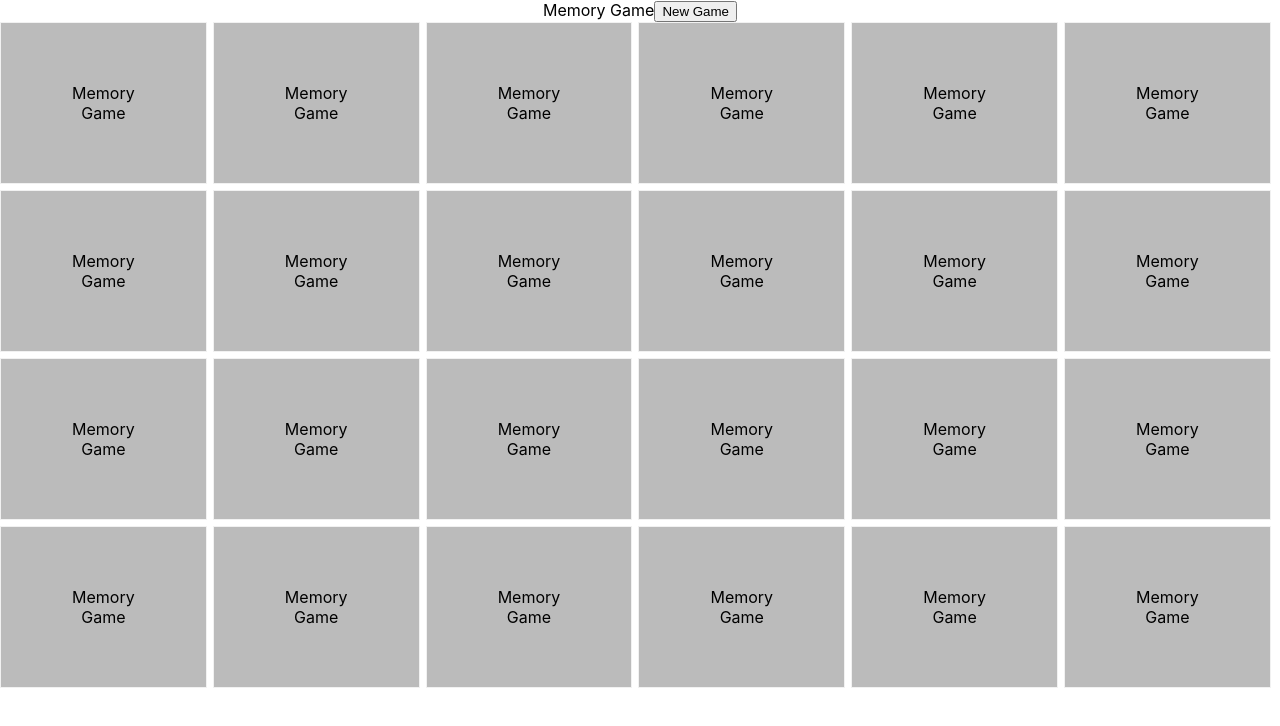
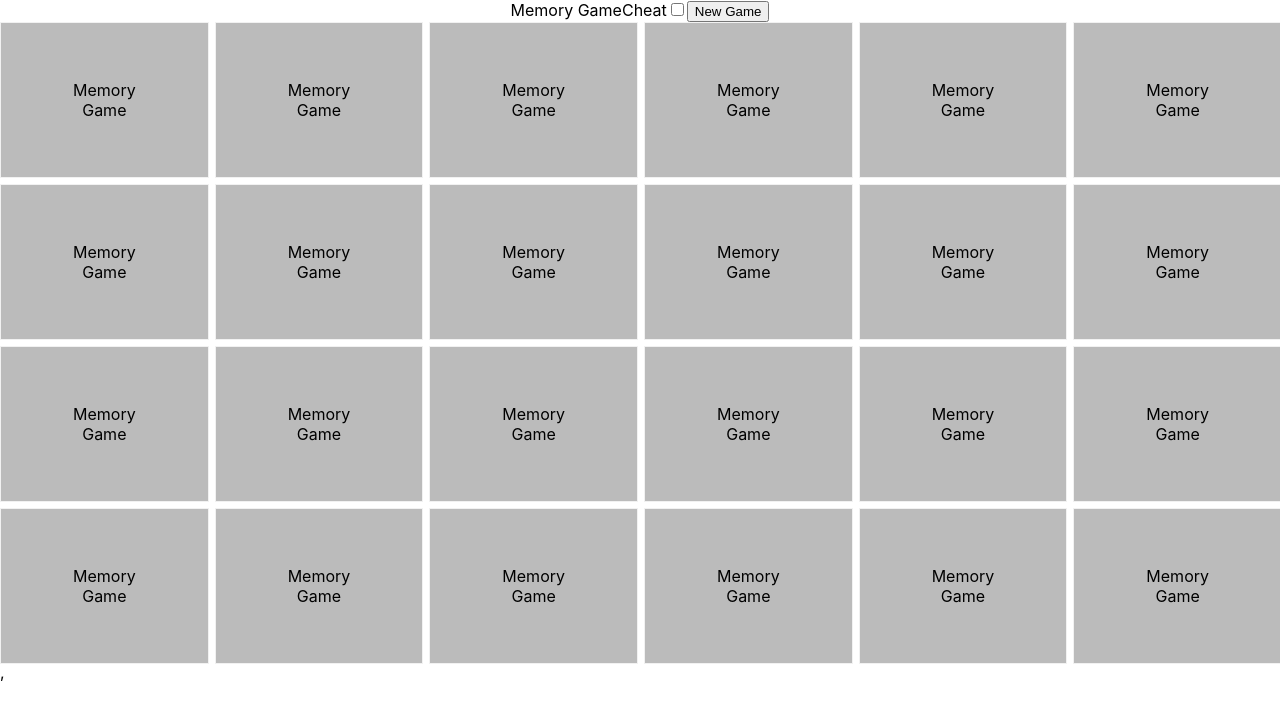
Before and after one commit to sehlceris/react-memory-game, a React (Create React App) app: page / in a window 1280 px wide. Shown: the top 726 px of the page. Built offline with nearby package versions, Linux system fonts and the light colour scheme.

Commit message:
add a cheat toggle checkbox

```diff
--- a/src/memory-game/MemoryGame.scss
+++ b/src/memory-game/MemoryGame.scss
@@ -5,7 +5,7 @@
   align-items: stretch;
 
   .memory-game-board {
-    flex: 0 1 80vh;
+    flex: 1 1 80vh;
     display: grid;
     grid-row-gap: 0.5em;
     grid-column-gap: 0.5em;
@@ -13,13 +13,13 @@
     justify-content: stretch;
 
     @media screen and (orientation: portrait) {
-      grid-template-columns: repeat(4, 25%);
-      grid-template-rows: repeat(6, 16%);
+      grid-template-columns: repeat(4, 1fr);
+      grid-template-rows: repeat(6, 1fr);
     }
 
     @media screen and (orientation: landscape) {
-      grid-template-columns: repeat(6, 16%);
-      grid-template-rows: repeat(4, 25%);
+      grid-template-columns: repeat(6, 1fr);
+      grid-template-rows: repeat(4, 1fr);
     }
   }
 }
--- a/src/memory-game/MemoryGame.tsx
+++ b/src/memory-game/MemoryGame.tsx
@@ -3,6 +3,7 @@ import {
   ACTION_NEW_MEMORY_GAME,
   ACTION_FLIP_CARD_UP,
   ACTION_FLIP_ALL_CARDS_DOWN,
+  ACTION_SET_CHEAT_MODE,
 } from '../store/actions';
 import { connect, ConnectedProps } from 'react-redux';
 import React from 'react';
@@ -36,7 +37,7 @@ function MemoryGame(props: Props) {
         card={card}
         key={card.id}
         isFlipped={isFlipped}
-        isCheating={false}
+        isCheating={props.isCheating}
         onClick={() => handleCardClick(card)}
       />
     );
@@ -46,6 +47,14 @@ function MemoryGame(props: Props) {
     <div className="MemoryGame">
       <div className="header">
         <span>Memory Game</span>
+        <label>
+          <span>Cheat</span>
+          <input
+            type="checkbox"
+            onClick={() => props.onCheatToggle(!props.isCheating)}
+            checked={props.isCheating}
+          />
+        </label>
         <button onClick={props.onNewGame}>New Game</button>
       </div>
       <div className="memory-game-board">{cards}</div>
@@ -70,6 +79,9 @@ const mapDispatchToProps = (dispatch: (action: any) => void) => {
     onFlipCardsBackDown: () => {
       dispatch({ type: ACTION_FLIP_ALL_CARDS_DOWN });
     },
+    onCheatToggle: (isCheating: boolean) => {
+      dispatch({ type: ACTION_SET_CHEAT_MODE, payload: isCheating });
+    },
   };
 };
 
--- a/src/store/actions.ts
+++ b/src/store/actions.ts
@@ -5,3 +5,4 @@ export const ACTION_INCREMENT_COUNTER = 'ACTION_INCREMENT_COUNTER';
 export const ACTION_NEW_MEMORY_GAME = 'ACTION_NEW_MEMORY_GAME'; // reset memory game
 export const ACTION_FLIP_CARD_UP = 'ACTION_FLIP_CARD'; // flip a single card over, value facing up
 export const ACTION_FLIP_ALL_CARDS_DOWN = 'ACTION_FLIP_ALL_CARDS_DOWN'; // flip all cards back down
+export const ACTION_SET_CHEAT_MODE = 'ACTION_SET_CHEAT_MODE'; // cheat, see all card values before flipping
--- a/src/store/reducers/memory-game-reducer.ts
+++ b/src/store/reducers/memory-game-reducer.ts
@@ -4,18 +4,21 @@ import {
   ACTION_FLIP_ALL_CARDS_DOWN,
   ACTION_FLIP_CARD_UP,
   ACTION_NEW_MEMORY_GAME,
+  ACTION_SET_CHEAT_MODE,
 } from '../actions';
 
 export interface MemoryGameState {
   cards: MemoryGameCardData[];
   flippedCard1: MemoryGameCardData | null;
   flippedCard2: MemoryGameCardData | null;
+  isCheating: boolean;
 }
 
 const initialState: MemoryGameState = {
   cards: getNewMemoryGameBoard(),
   flippedCard1: null,
   flippedCard2: null,
+  isCheating: false,
 };
 
 export const memoryGameReducer = (
@@ -28,6 +31,7 @@ export const memoryGameReducer = (
         cards: getNewMemoryGameBoard(),
         flippedCard1: null,
         flippedCard2: null,
+        isCheating: false,
       };
     case ACTION_FLIP_CARD_UP:
       if (state.flippedCard1) {
@@ -65,6 +69,11 @@ export const memoryGameReducer = (
         flippedCard1: null,
         flippedCard2: null,
       };
+    case ACTION_SET_CHEAT_MODE:
+      return {
+        ...state,
+        isCheating: action.payload,
+      };
   }
 
   return state;
```
